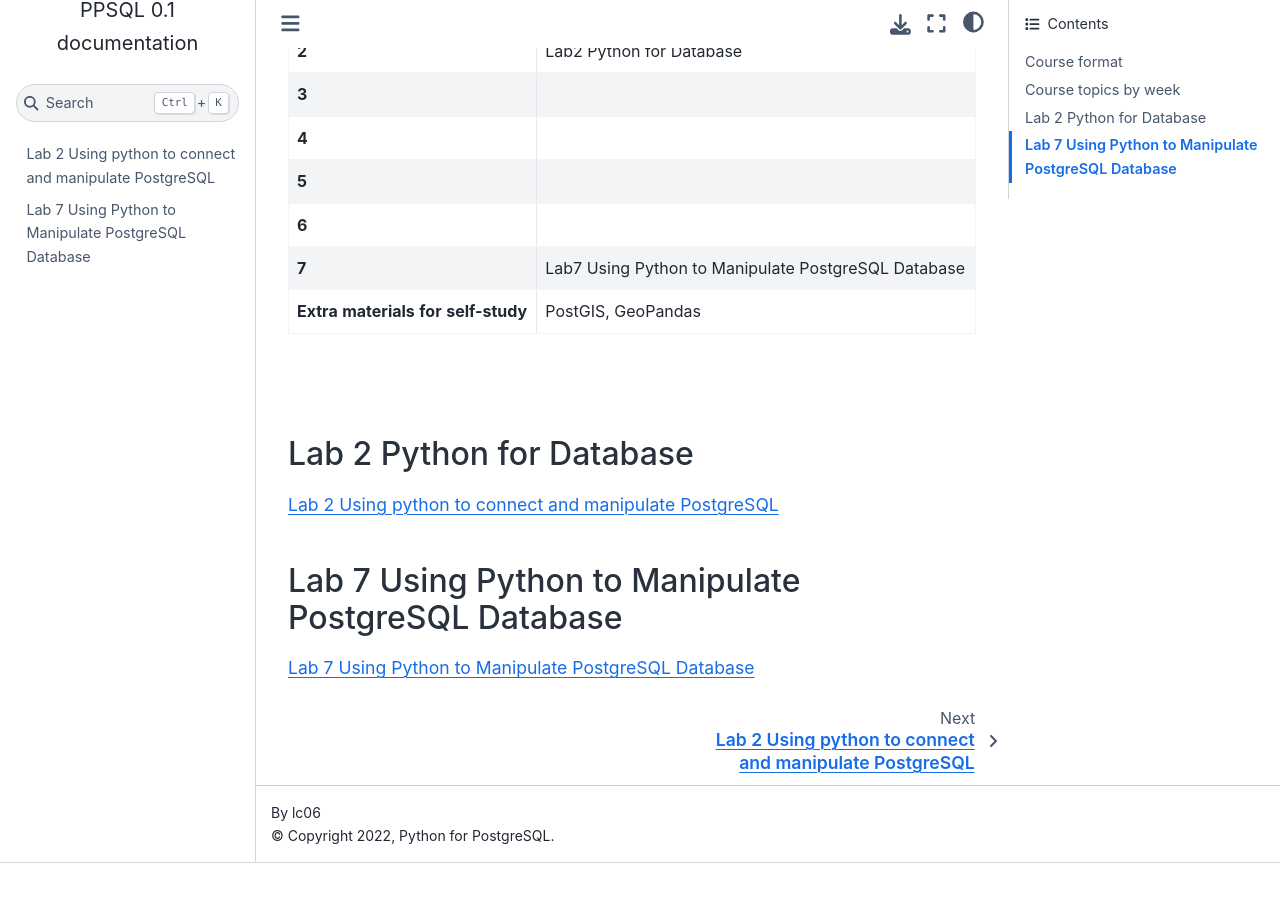
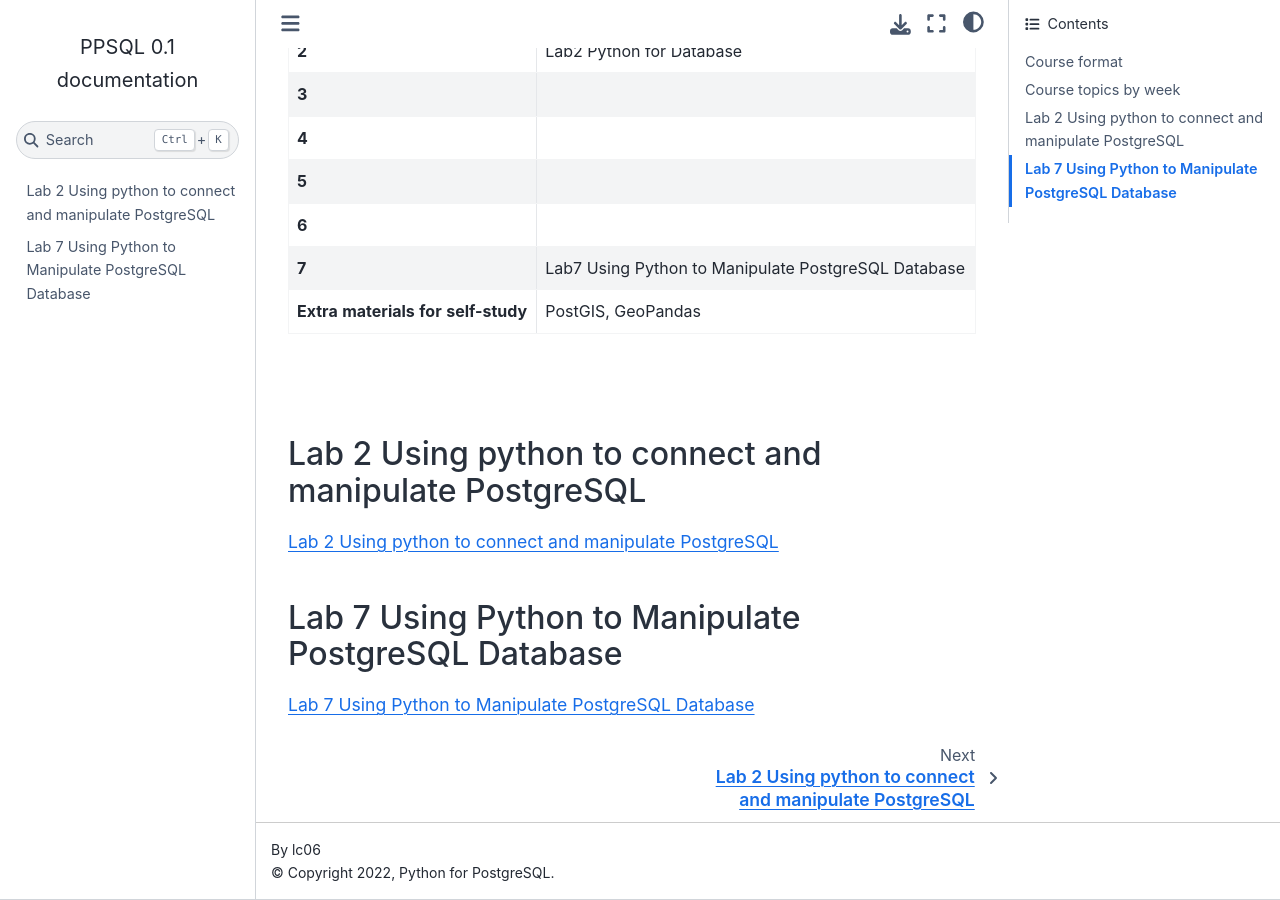
Before and after one commit to lc06/python_for_postgresql, a Sphinx documentation site: the page built from docs/source/index.rst, in a window 1280 px wide and 900 px high, scrolled down 854 px. Built offline with Sphinx 7.4.7 and the Sphinx Book theme 1.1.4, drawn with Linux system fonts in a browser that asks for light colours; before the commit the page ends 1717 px from its top, so only the background shows below that.

Commit message:
modified the title of Lab2

```diff
--- a/docs/source/index.rst
+++ b/docs/source/index.rst
@@ -57,13 +57,13 @@ Course topics by week
 
 |
 
-Lab 2 Python for Database
+Lab 2 Using python to connect and manipulate PostgreSQL
 --------
 
 .. toctree::
    :maxdepth: 1
 
-   notebooks/Lab2 Python for Database
+   notebooks/Lab 2 Using python to connect and manipulate PostgreSQL
 
 Lab 7 Using Python to Manipulate PostgreSQL Database
 --------
```
Also changed, not shown: docs/source/notebooks/Lab 2 Using python to connect and manipulate PostgreSQL.ipynb (renamed from docs/source/notebooks/Lab2 Python for Database.ipynb).
